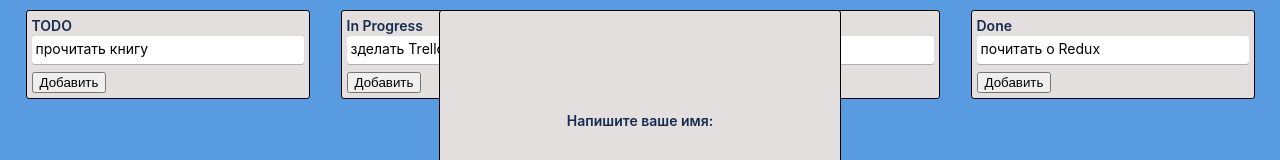
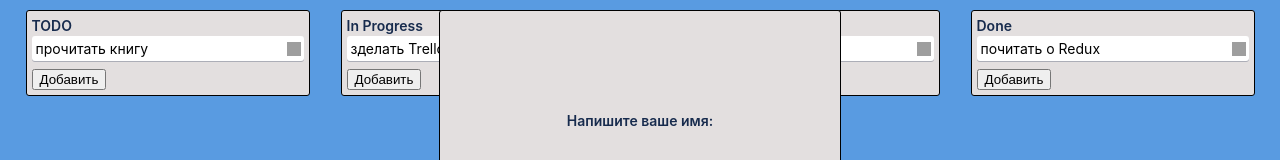
Before and after one commit to AndreySavchenkov/trello, a React (Create React App) app: page / in a window 1280 px wide. Shown: the top 160 px of the page. Built offline with nearby package versions, Linux system fonts and the light colour scheme; grey boxes are pictures that could not be loaded.

Commit message:
feat: creating deleting cards

```diff
--- a/src/components/card/Card.tsx
+++ b/src/components/card/Card.tsx
@@ -1,6 +1,7 @@
 import React, {ChangeEvent, useEffect, useState} from "react";
 import styled from "styled-components";
 import closeImage from "./../../assets/image/close.png";
+import deleteImage from "./../../assets/image/trash.png";
 import {Description} from "./description/Description";
 import {Comments} from "./comments/Comments";
 import {CommentsT, DataT} from "../../state/data";
@@ -44,16 +45,29 @@ const ColumnName = styled.span`
   color: #5e6c84;
 `
 const Name = styled.div`
+  max-width: 245px;
+  width: 100%;
+  cursor: pointer;
+  display: block;
+  padding: 4px;
+  overflow: hidden;
+  position: relative;
+`
+const NameContainer = styled.div`
+  display: flex;
+  justify-content: space-between;
+  align-items: center;
   background-color: #fff;
   border-radius: 3px;
   box-shadow: 0 1px 0 #091e4240;
-  cursor: pointer;
-  display: block;
   margin-bottom: 8px;
   min-height: 20px;
-  padding: 4px;
-  overflow: hidden;
-  position: relative;
+`
+const DeleteImage = styled.img`
+  padding-right: 3px;
+  width: 14px;
+  height: 14px;
+  cursor: pointer;
 `
 const IputText = styled.input`
 
@@ -114,14 +128,24 @@ export const Card = (props: PropsType) => {
         }
     }, []);
 
-
     const blurHandler = (e: ChangeEvent<HTMLInputElement>) => {
         setIsEdit(false)
+        // let findColumn = props.state.columns.find(item => item.id === props.columnId);
+        // //@ts-ignore
+        // let findCard = findColumn.cards.find(item => item.id === props.cardId);
+        // //@ts-ignore
+        // findCard.title = e.currentTarget.value
+        // let newColumns = props.state.columns.map(item => item.id === props.columnId ? findColumn : item)
+        // let newState = {columns: newColumns}
+        // props.setState(newState)
+    }
+
+    const deleteCard = () => {
         let findColumn = props.state.columns.find(item => item.id === props.columnId);
         //@ts-ignore
-        let findCard = findColumn.cards.find(item => item.id === props.cardId);
+        let sortCards = findColumn.cards.filter(n => n.id !== props.cardId);
         //@ts-ignore
-        findCard.title = e.currentTarget.value
+        findColumn.cards = sortCards;
         let newColumns = props.state.columns.map(item => item.id === props.columnId ? findColumn : item)
         let newState = {columns: newColumns}
         props.setState(newState)
@@ -129,12 +153,16 @@ export const Card = (props: PropsType) => {
 
     return (
         <>
-            <Name onClick={clickHandler}>{props.cardName}</Name>
+            <NameContainer>
+                <Name onClick={clickHandler}>{cardName}</Name>
+                <DeleteImage onClick={deleteCard} src={deleteImage}/>
+            </NameContainer>
 
             {isOpen ?
-                <CardWrapper onKeyDown={keyDownHandler} >
+                <CardWrapper onKeyDown={keyDownHandler}>
+
                     <TopContainer>
-                        {!isEdit ? <CardName onDoubleClick={changeInput}>{props.cardName}</CardName>
+                        {!isEdit ? <CardName onDoubleClick={changeInput}>{cardName}</CardName>
                             : <IputText type='text' value={cardName} onChange={changeHandler} onBlur={blurHandler}/>}
                         <ImageClose onClick={clickHandler} src={closeImage} alt="close"/>
                     </TopContainer>
```
